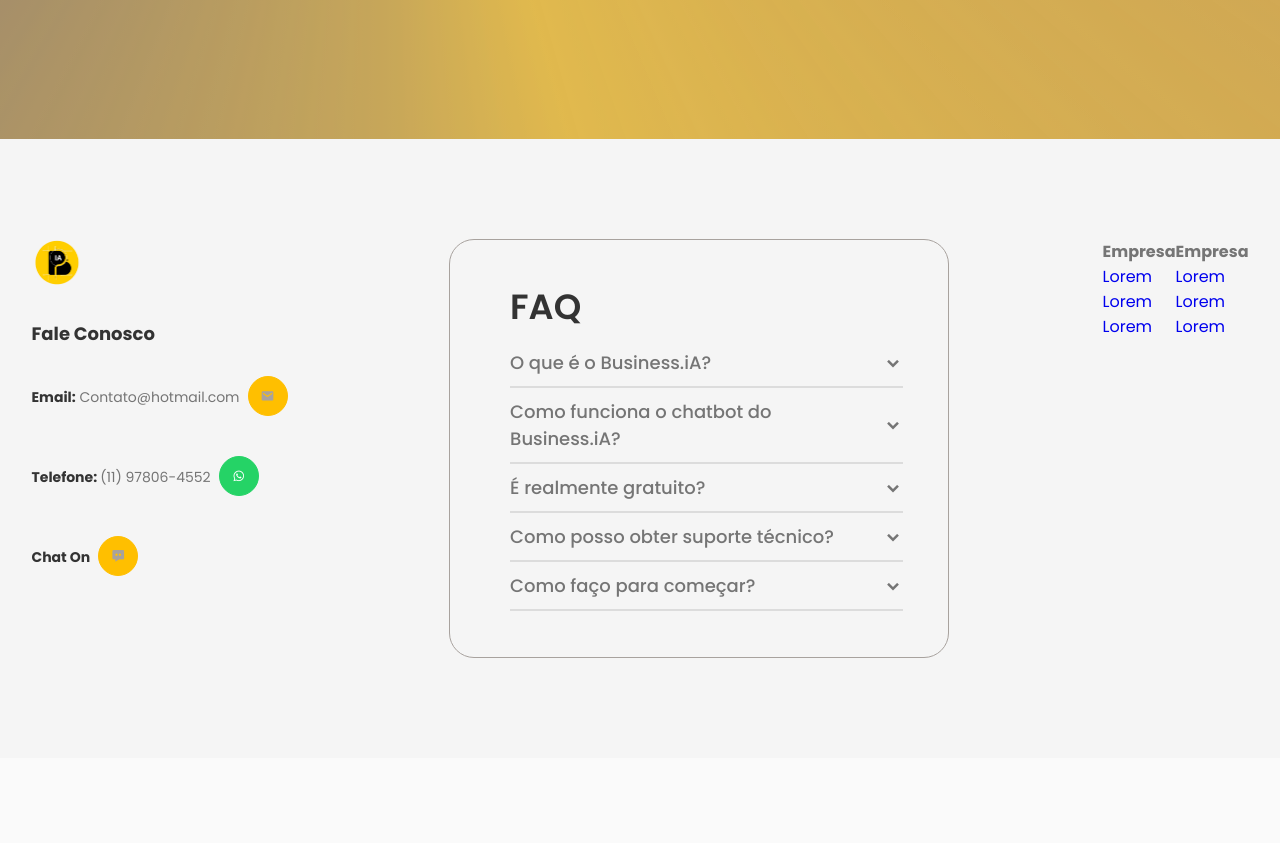
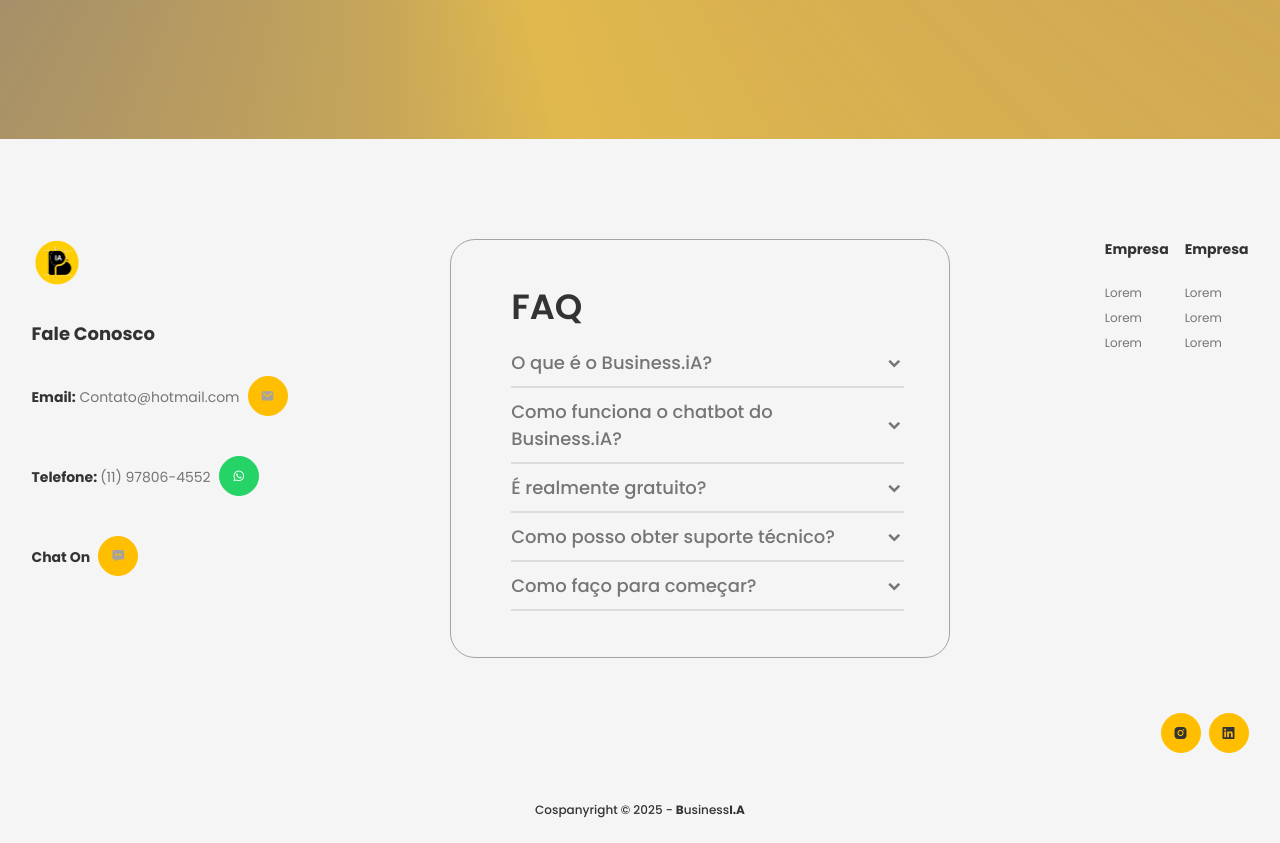
Before and after one commit to GabrielAlvesGit/BusinessIA, a React (Vite) app: page / in a window 1280 px wide. Shown: the part 3580-4423 px from the top of the page. Before the commit the page ends 4338 px from the top, so only its background shows below. Built offline with nearby package versions, Linux system fonts and the light colour scheme.

Commit message:
ajustes footer em copy

```diff
--- a/src/components/global/Footer.tsx
+++ b/src/components/global/Footer.tsx
@@ -57,17 +57,30 @@ const Footer: React.FC = () => {
                     <div className="footer__top__navigation">
                         <ul className="footer__top__navigation__left">
                             <h4 className="footer__top__navigation__left__title">Empresa</h4>
-                            <li className="footer__top__navigation__left__link"><Link to="/sobre">Lorem</Link></li>
-                            <li className="footer__top__navigation__left__link"><Link to="/sobre">Lorem</Link></li>
-                            <li className="footer__top__navigation__left__link"><Link to="/sobre">Lorem</Link></li>
+                            <li className="footer__top__navigation__left__item"><Link className="footer__top__navigation__left__item__link" to="/sobre">Lorem</Link></li>
+                            <li className="footer__top__navigation__left__item"><Link className="footer__top__navigation__left__item__link" to="/sobre">Lorem</Link></li>
+                            <li className="footer__top__navigation__left__item"><Link className="footer__top__navigation__left__item__link" to="/sobre">Lorem</Link></li>
                         </ul>
 
                         <ul className="footer__top__navigation__right">
                             <h4 className="footer__top__navigation__right__title">Empresa</h4>
-                            <li className="footer__top__navigation__right__link"><Link to="/sobre">Lorem</Link></li>
-                            <li className="footer__top__navigation__right__link"><Link to="/sobre">Lorem</Link></li>
-                            <li className="footer__top__navigation__right__link"><Link to="/sobre">Lorem</Link></li>
+                            <li className="footer__top__navigation__right__item"><Link className="footer__top__navigation__right__item__link" to="/sobre">Lorem</Link></li>
+                            <li className="footer__top__navigation__right__item"><Link className="footer__top__navigation__right__item__link" to="/sobre">Lorem</Link></li>
+                            <li className="footer__top__navigation__right__item"><Link className="footer__top__navigation__right__item__link" to="/sobre">Lorem</Link></li>
                         </ul>
+                    </div>
+                </div>
+
+                <div className="footer__bottom">
+                    <article className="footer__bottom__socialMedia">
+                        <ul className="footer__bottom__socialMedia__list">
+                            <li className="footer__bottom__socialMedia__list__item"><Link className="footer__bottom__socialMedia__list__item__link" to=""><i className="bx bxl-instagram-alt isInstagram"></i></Link></li>
+                            <li className="footer__bottom__socialMedia__list__item"><Link className="footer__bottom__socialMedia__list__item__link" to=""><i className="bx bxl-linkedin-square isLinkedIn"></i></Link></li>
+                        </ul>
+                    </article>
+
+                    <div className="footer__bottom__copy">
+                        <p className="footer__bottom__copy__text">Cospanyright © 2025 - <span>B</span>usiness<span>I.A</span></p>
                     </div>
                 </div>
             </div>
--- a/src/styles/scss/global/_footer.scss
+++ b/src/styles/scss/global/_footer.scss
@@ -2,7 +2,13 @@
 
 .footer {
     background-color: variables.$secondary-color-gray;
-    padding: 100px 0;
+    padding: 100px 0 24px 0;
+
+    >.container {
+      display: flex;
+      flex-direction: column;
+      gap: 55px;
+    }
 
     &__top {
       display: flex;
@@ -225,6 +231,91 @@
 
       &__navigation {
         display: flex;
+        gap: 16px;
+
+        &__left,
+        &__right {
+
+          &__title {
+            color: variables.$title-color;
+            font-size: 14px;
+            font-weight: variables.$font-semi-bold-gold;
+            line-height: 20px;
+            margin-bottom: 20px;
+          }
+
+          &__item {
+
+            &__link {
+              color: variables.$text-color;
+              font-size: 12px;
+              font-weight: variables.$font-normal;
+              line-height: 16px;
+              text-decoration: none;
+            }
+          }
+        }
+      }
+    }
+
+    &__bottom {
+      display: flex;
+      flex-direction: column;
+      gap: 48px;
+
+      &__socialMedia {
+
+        &__list {
+          display: flex;
+          justify-content: flex-end;
+          gap: 8px;
+
+          &__item {
+
+            &__link {
+
+              .isInstagram, .isLinkedIn {
+                display: inline-flex;
+                align-items: center;
+                justify-content: center;
+                width: 40px;
+                height: 40px;
+                background-color: variables.$primary-color-yellow;
+                color: variables.$title-color;
+                border-radius: 50%;
+                transition: opacity 0.4s;
+                border: 1px solid variables.$primary-color-yellow;
+                cursor: pointer;
+                transition: opacity 0.4s;
+              }
+
+              &:hover {
+                .isInstagram, .isLinkedIn {
+                  color: variables.$primary-color-yellow;
+                  background: transparent;
+                  transition: 0.2s;
+
+                }
+              }
+            }
+          }
+        }
+      }
+
+      &__copy {
+
+        &__text {
+          font-size: 12px;
+          text-align: center;
+          color: variables.$title-color;
+          font-weight: variables.$font-medium;
+          padding: 0;
+          margin: 0;
+
+          >span {
+            font-weight: variables.$font-semi-bold-gold;
+          }
+        }
       }
     }
 }
```
